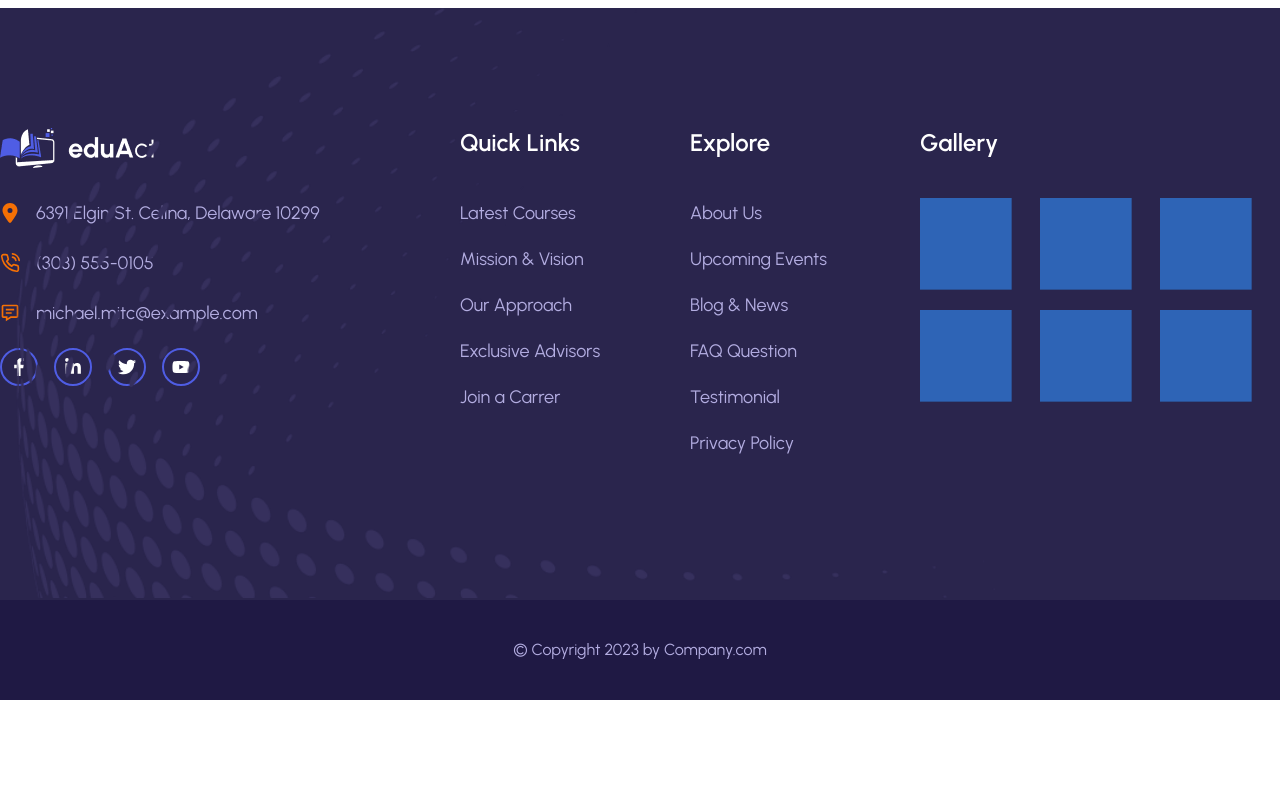
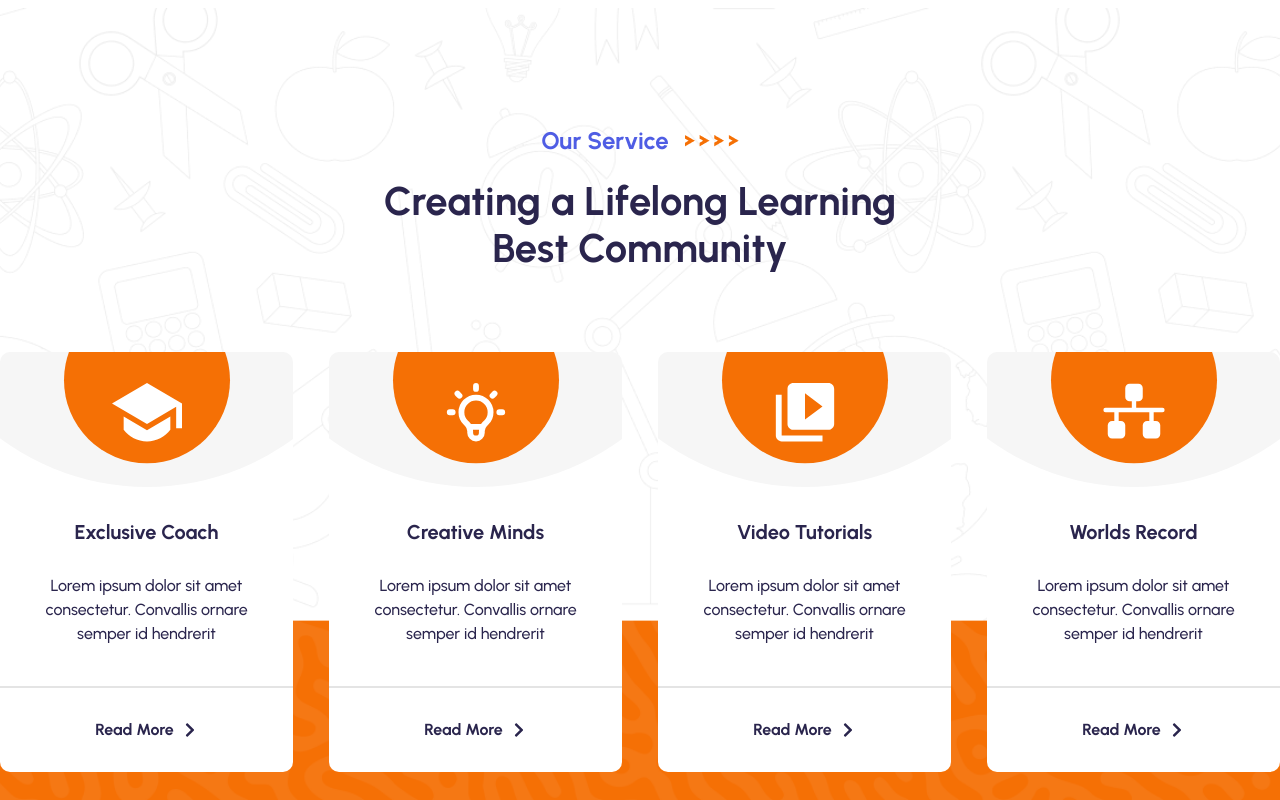
Before and after one commit to basudevkumer/eduact-frontend-design-v1, a React (Vite) app: page / in a window 1280 px wide. Shown: the part 1720-2520 px from the top of the page. Before the commit the page ends 2420 px from the top, so only its background shows below. Built offline with nearby package versions, Linux system fonts and the light colour scheme.

Commit message:
feat: HomeServices part added in project

```diff
--- a/src/component/commonComponent/ServiceCard.jsx
+++ b/src/component/commonComponent/ServiceCard.jsx
@@ -1,9 +1,10 @@
 import React from "react";
+import { FaChevronRight } from "react-icons/fa";
 
 
 const ServiceCard = ({icon,title,description}) => {
   return (
-    <div className=" rounded-[10px]  bg-white     flex flex-col items-center relative  overflow-hidden group">
+    <div className=" relative hover:translate-y-[-10px]  transition duration-500 ease-in-out rounded-[10px]  bg-white     flex flex-col items-center relative  overflow-hidden group">
       <div className='bg-[#F6F6F6] w-[492px] h-[492px] rounded-full absolute top-[-85%]'></div>
       <span className="w-[166px] h-[166px]    bg-[#F57005]    text-white text-[70px] rounded-full flex items-end justify-center pb-4 relative translate-y-[-33%] group-hover:bg-[#4F5DE4] transition duration-300 ease-in-out ">
         {icon}
--- a/src/component/home/HomeMain.jsx
+++ /dev/null
@@ -1,15 +0,0 @@
-
-
-import HomeAbout from './about/Index'
-import Banner from './banner/Index'
-
-const HomeMain = () => {
-  return (
-    <>
-     <Banner/>
-     <HomeAbout/>
-    </>
-  )
-}
-
-export default HomeMain
--- /dev/null
+++ b/src/component/home/services/Index.jsx
@@ -0,0 +1,39 @@
+import React from "react";
+import Container from "../../commonComponent/Container";
+import { allImages } from "../../../hepler/imageprovider";
+import ServiceCard from "../../commonComponent/ServiceCard";
+import { homeServicesArr } from "../../../hepler/projectArryObj";
+
+const HomeServices = () => {
+  const { homeServicesBanner, homeAboutFram } = allImages;
+  return (
+    <section
+      className="py-[120px] bg-cover bg-center bg-no-repeat"
+      style={{ backgroundImage: `url(${homeServicesBanner})` }}
+    >
+      <Container>
+        <div>
+          <div className="flex flex-col items-center gap-y-6">
+            <div className="flex items-center gap-x-4">
+              <h6 className="text-tarnary heading-six">Our Service</h6>
+
+              <figure>
+                <img src={homeAboutFram} alt="homeAboutFram" />
+              </figure>
+            </div>
+            <h3 className="text-primary heading-three max-w-[592px] text-center">
+              Creating a Lifelong Learning Best Community{" "}
+            </h3>
+          </div>
+          <div className="mt-[80px] grid grid-cols-1 md: grid-cols-2 lg:grid-cols-4 gap-9">
+            {homeServicesArr.map((items, index) => {
+              return <ServiceCard key={index} icon={items.icon} title={items.title} description={items.description}/>;
+            })}
+          </div>
+        </div>
+      </Container>
+    </section>
+  );
+};
+
+export default HomeServices;
--- a/src/hepler/iconProvider.jsx
+++ b/src/hepler/iconProvider.jsx
@@ -1,11 +1,20 @@
 import { FaArrowRightLong } from "react-icons/fa6";
 import { MdOutlineDone } from "react-icons/md";
+import { RiGraduationCapFill } from "react-icons/ri";
 
+import { HiOutlineLightBulb } from "react-icons/hi";
+import { MdVideoLibrary } from "react-icons/md";
+import { PiNetworkFill } from "react-icons/pi";
 
 const allIcons = {
   rightArrow: <FaArrowRightLong />,
-  done:<MdOutlineDone/>
+  done: <MdOutlineDone />,
+  servicesCardIcons: [
+    { id: 1, icon: <RiGraduationCapFill /> },
+    { id: 2, icon: <HiOutlineLightBulb /> },
+    { id: 3, icon: <MdVideoLibrary /> },
+    { id: 4, icon: <PiNetworkFill /> },
+  ],
 };
 
-
-export default allIcons
+export default allIcons;
--- a/src/hepler/imageprovider.jsx
+++ b/src/hepler/imageprovider.jsx
@@ -13,6 +13,7 @@ import BannerPencil from "../assets/images/bannar-pencil.png";
 import HomeAboutBanner from "../assets/images/about-banner.png";
 import HomeAboutFram from "../assets/images/banner-about-fram.png";
 import HomeAboutFlexible from "../assets/images/home-about-flexible.png";
+import HomeServicesBannar from "../assets/images/services-banner.png";
 
 export const allImages = {
   navbarImage: NavImage,
@@ -30,4 +31,5 @@ export const allImages = {
   homeAboutBanner: HomeAboutBanner,
   homeAboutFlexible: HomeAboutFlexible,
   homeAboutFram: HomeAboutFram,
+  homeServicesBanner: HomeServicesBannar,
 };
--- /dev/null
+++ b/src/hepler/projectArryObj.jsx
@@ -0,0 +1,46 @@
+// for icons
+
+import allIcons from "./iconProvider";
+
+const { servicesCardIcons } = allIcons;
+
+const homeServicesArr = [
+  {
+    id: 1,
+    title: "Exclusive Coach",
+    description:
+      "Lorem ipsum dolor sit amet consectetur. Convallis ornare semper id hendrerit",
+    icon: servicesCardIcons[0].icon,
+    buttonText: "Read More",
+    highlight: false,
+  },
+  {
+    id: 2,
+    title: "Creative Minds",
+    description:
+      "Lorem ipsum dolor sit amet consectetur. Convallis ornare semper id hendrerit",
+    icon: servicesCardIcons[1].icon,
+    buttonText: "Read More",
+    highlight: true,
+  },
+  {
+    id: 3,
+    title: "Video Tutorials",
+    description:
+      "Lorem ipsum dolor sit amet consectetur. Convallis ornare semper id hendrerit",
+    icon: servicesCardIcons[2].icon,
+    buttonText: "Read More",
+    highlight: false,
+  },
+  {
+    id: 4,
+    title: "Worlds Record",
+    description:
+      "Lorem ipsum dolor sit amet consectetur. Convallis ornare semper id hendrerit",
+    icon: servicesCardIcons[3].icon,
+    buttonText: "Read More",
+    highlight: false,
+  },
+];
+
+export { homeServicesArr };
--- a/src/page/Home.jsx
+++ b/src/page/Home.jsx
@@ -1,10 +1,16 @@
-import React from 'react'
-import HomeMain from '../component/home/HomeMain'
+import HomeAbout from "../component/home/about/Index";
+import Banner from "../component/home/banner/Index";
+import HomeServices from "../component/home/services/Index";
+
 
 const Home = () => {
   return (
-    <HomeMain/>
-  )
-}
+    <>
+      <Banner />
+      <HomeAbout />
+      <HomeServices/>
+    </>
+  );
+};
 
-export default Home
+export default Home;
```
Also changed, not shown: src/assets/images/services-banner.png (added).
